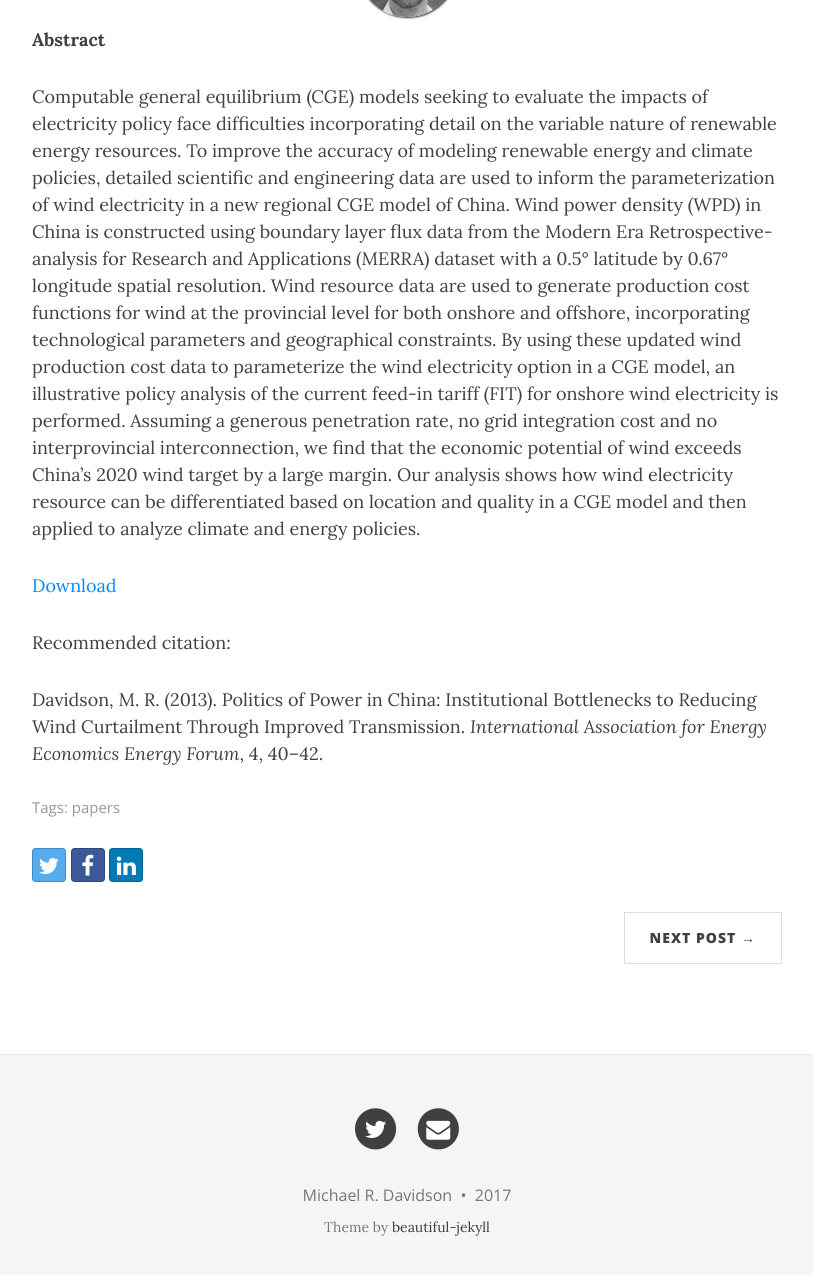
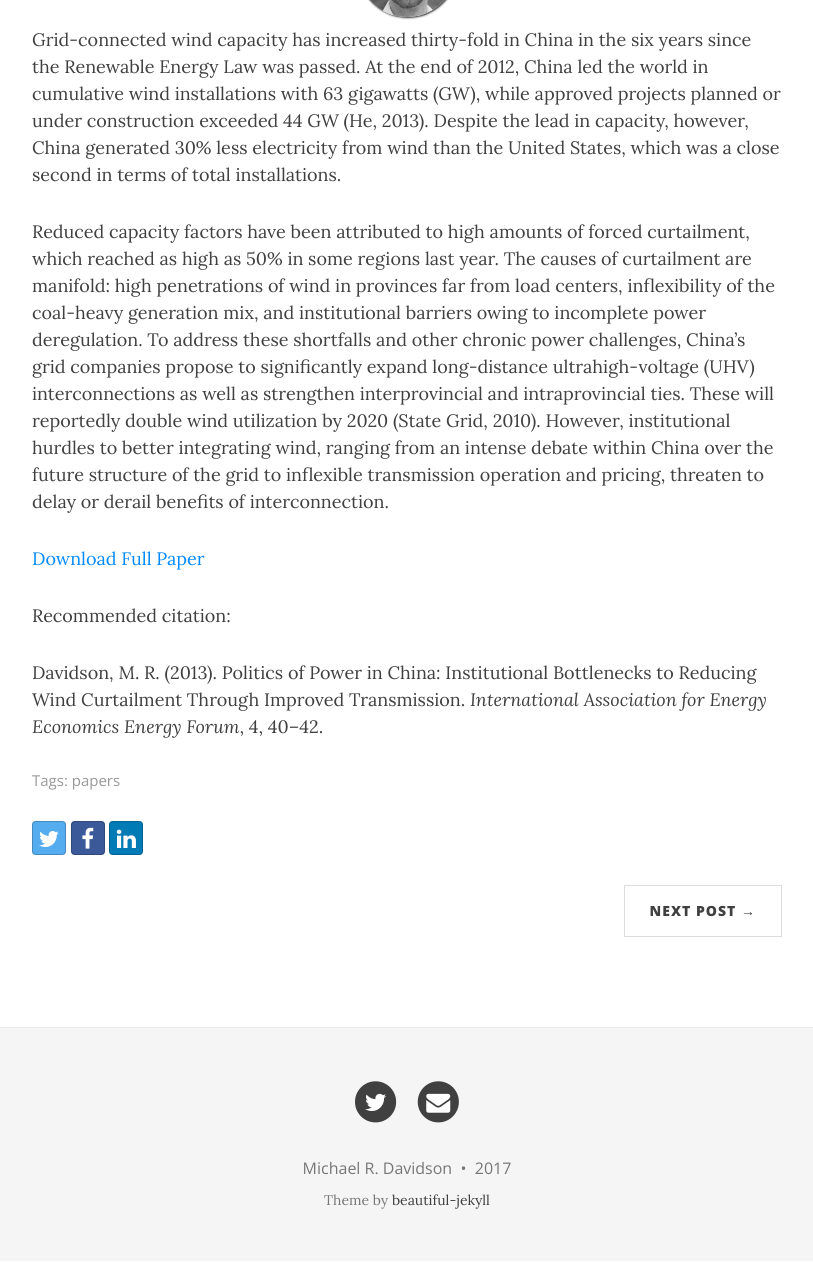
Before and after one commit to east-winds/east-winds.github.io, a Jekyll site: the page built from _posts/2013-09-01-politics-power-china-wind-curtailment-transmission.md, in a window 1280 px wide and 1392 px high, cut to the strip 104-1379 px from the top of the window. Shown: the whole strip, without its empty margins (233-1046 px from the left). Built offline with Jekyll 4.4.1, drawn with Linux system fonts in a browser that asks for light colours; nearby versions of some CDN libraries.

Commit message:
Posts update

```diff
--- a/_posts/2013-09-01-politics-power-china-wind-curtailment-transmission.md
+++ b/_posts/2013-09-01-politics-power-china-wind-curtailment-transmission.md
@@ -6,12 +6,12 @@ tags: [papers]
 
 ---
 
-**Abstract**
+Grid-connected wind capacity has increased thirty-fold in China in the six years since the Renewable Energy Law was passed. At the end of 2012, China led the world in cumulative wind installations with 63 gigawatts (GW), while approved projects planned or under construction exceeded 44 GW (He, 2013). Despite the lead in capacity, however, China generated 30% less electricity from wind than the United States, which was a close second in terms of total installations.
 
-Computable general equilibrium (CGE) models seeking to evaluate the impacts of electricity policy face difficulties incorporating detail on the variable nature of renewable energy resources. To improve the accuracy of modeling renewable energy and climate policies, detailed scientific and engineering data are used to inform the parameterization of wind electricity in a new regional CGE model of China. Wind power density (WPD) in China is constructed using boundary layer flux data from the Modern Era Retrospective-analysis for Research and Applications (MERRA) dataset with a 0.5° latitude by 0.67° longitude spatial resolution. Wind resource data are used to generate production cost functions for wind at the provincial level for both onshore and offshore, incorporating technological parameters and geographical constraints. By using these updated wind production cost data to parameterize the wind electricity option in a CGE model, an illustrative policy analysis of the current feed-in tariff (FIT) for onshore wind electricity is performed. Assuming a generous penetration rate, no grid integration cost and no interprovincial interconnection, we find that the economic potential of wind exceeds China’s 2020 wind target by a large margin. Our analysis shows how wind electricity resource can be differentiated based on location and quality in a CGE model and then applied to analyze climate and energy policies.
+Reduced capacity factors have been attributed to high amounts of forced curtailment, which reached as high as 50% in some regions last year. The causes of curtailment are manifold: high penetrations of wind in provinces far from load centers, inflexibility of the coal-heavy generation mix, and institutional barriers owing to incomplete power deregulation. To address these shortfalls and other chronic power challenges, China’s grid companies propose to significantly expand long-distance ultrahigh-voltage (UHV) interconnections as well as strengthen interprovincial and intraprovincial ties. These will reportedly double wind utilization by 2020 (State Grid, 2010). However, institutional hurdles to better integrating wind, ranging from an intense debate within China over the future structure of the grid to inflexible transmission operation and pricing, threaten to delay or derail benefits of interconnection.
 
 
-[Download](https://www.iaee.org/en/publications/newsletterdl.aspx?id=216)
+[Download Full Paper](https://www.iaee.org/en/publications/newsletterdl.aspx?id=216)
 
 Recommended citation:
 
```
Also changed, not shown: _posts/2014-05-09-ms-thesis.md (+1 -1 lines), _posts/2016-04-01-political-economy-framework-wind-china.md (+2 -2 lines), _posts/2016-06-20-modelling-wind-energy-potential-China.md (+1 -1 lines).
